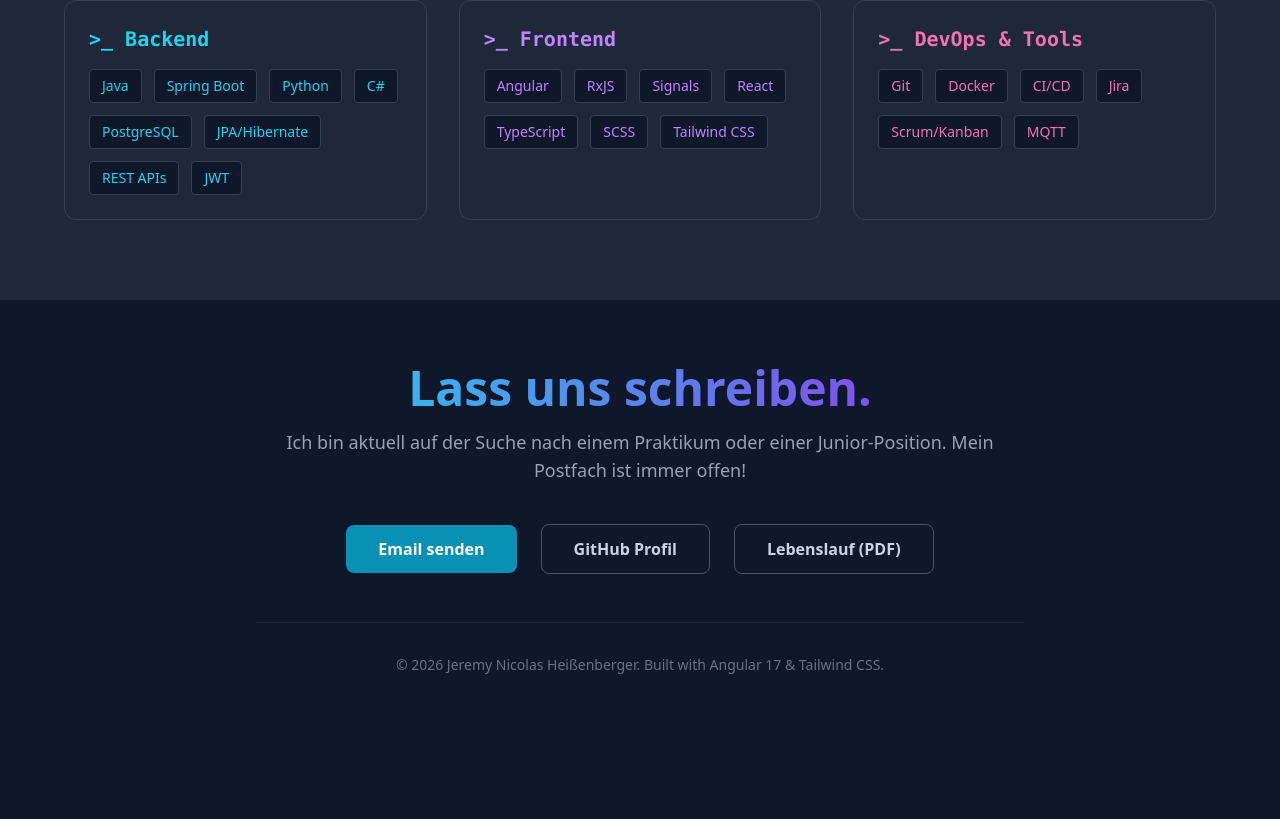
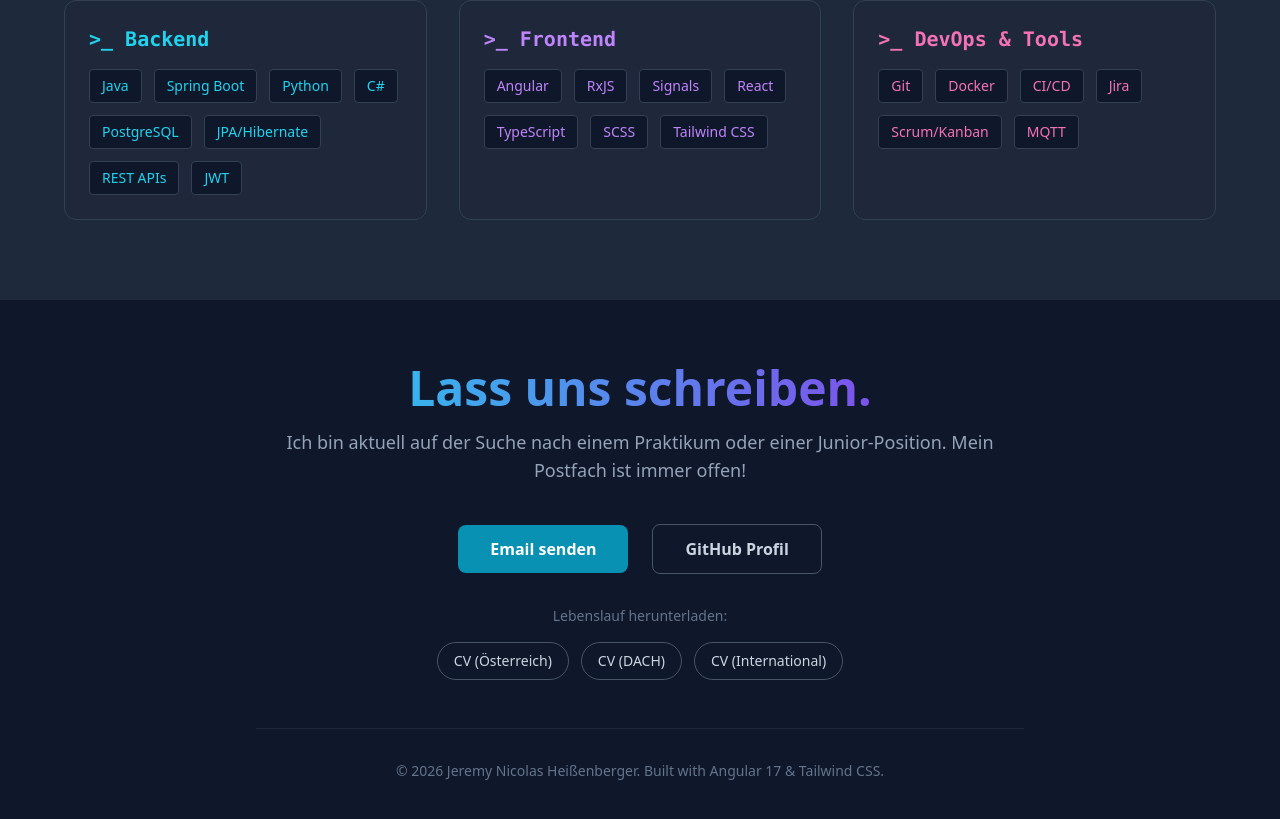
Before and after one commit to Jerenic/Jerenic, an Angular app: page / in a window 1280 px wide. Shown: the part 2338-3157 px from the top of the page. Before the commit the page ends 3077 px from the top, so only its background shows below. Built offline with nearby package versions, Linux system fonts and the light colour scheme.

Commit message:
feat(footer): add multiple cv download options

```diff
--- a/src/app/components/footer/footer.component.html
+++ b/src/app/components/footer/footer.component.html
@@ -11,8 +11,8 @@
         Ich bin aktuell auf der Suche nach einem Praktikum oder einer Junior-Position. Mein Postfach ist immer offen!
       </p>
 
-      <!-- Action Buttons -->
-      <div class="flex flex-col sm:flex-row gap-6 justify-center items-center mb-12">
+      <!-- Main Action Buttons -->
+      <div class="flex flex-col sm:flex-row gap-6 justify-center items-center mb-8">
         <!-- Email Button -->
         <a
           href="mailto:jeremy.heissenberger@gmail.com"
@@ -30,15 +30,39 @@
         >
           GitHub Profil
         </a>
+      </div>
 
-        <!-- CV Download Button -->
-        <a
-          href="/assets/Heissenberger_CV.pdf"
-          target="_blank"
-          class="cta-button border border-slate-600 hover:border-pink-500 text-slate-300 hover:text-pink-400 font-semibold px-8 py-3 rounded-lg transition-all duration-300 hover:shadow-[0_0_20px_rgba(236,72,153,0.3)] hover:scale-105"
-        >
-          Lebenslauf (PDF)
-        </a>
+      <!-- CV Download Buttons Group -->
+      <div class="mb-12">
+        <p class="text-sm text-slate-500 mb-4">Lebenslauf herunterladen:</p>
+        <div class="flex flex-col sm:flex-row gap-3 justify-center items-center flex-wrap">
+          <!-- CV Austria -->
+          <a
+            href="/assets/Heissenberger_CV_AT.pdf"
+            target="_blank"
+            class="cv-button border border-slate-600 hover:border-pink-500 text-slate-300 hover:text-pink-400 text-sm font-medium px-4 py-2 rounded-full transition-all duration-300 hover:shadow-[0_0_15px_rgba(236,72,153,0.3)] hover:scale-105"
+          >
+            CV (Österreich)
+          </a>
+
+          <!-- CV DACH -->
+          <a
+            href="/assets/Heissenberger_CV_DACH.pdf"
+            target="_blank"
+            class="cv-button border border-slate-600 hover:border-pink-500 text-slate-300 hover:text-pink-400 text-sm font-medium px-4 py-2 rounded-full transition-all duration-300 hover:shadow-[0_0_15px_rgba(236,72,153,0.3)] hover:scale-105"
+          >
+            CV (DACH)
+          </a>
+
+          <!-- CV International -->
+          <a
+            href="/assets/Heissenberger_CV_EN.pdf"
+            target="_blank"
+            class="cv-button border border-slate-600 hover:border-pink-500 text-slate-300 hover:text-pink-400 text-sm font-medium px-4 py-2 rounded-full transition-all duration-300 hover:shadow-[0_0_15px_rgba(236,72,153,0.3)] hover:scale-105"
+          >
+            CV (International)
+          </a>
+        </div>
       </div>
 
       <!-- Separator -->
```
